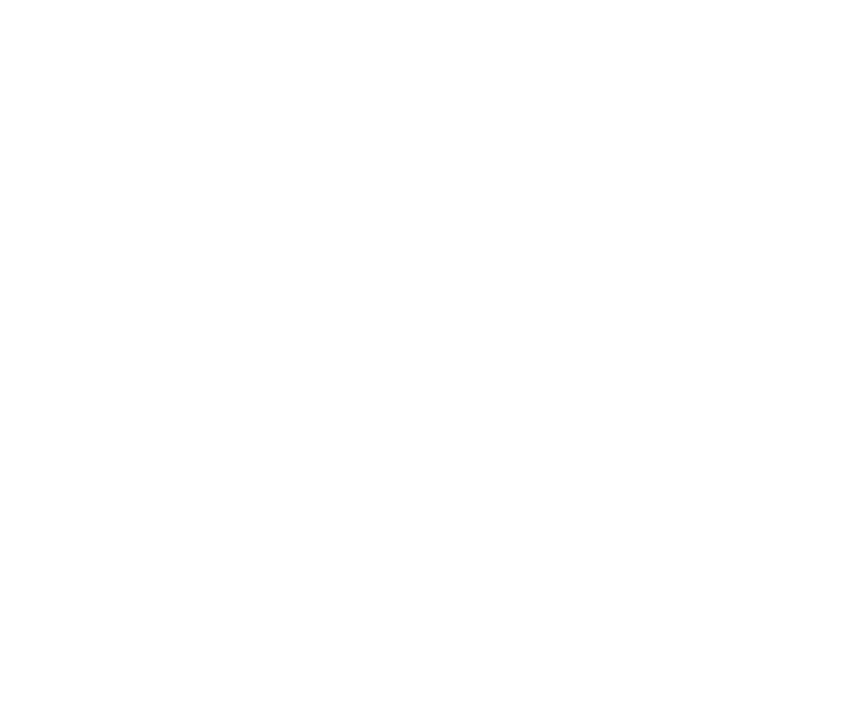
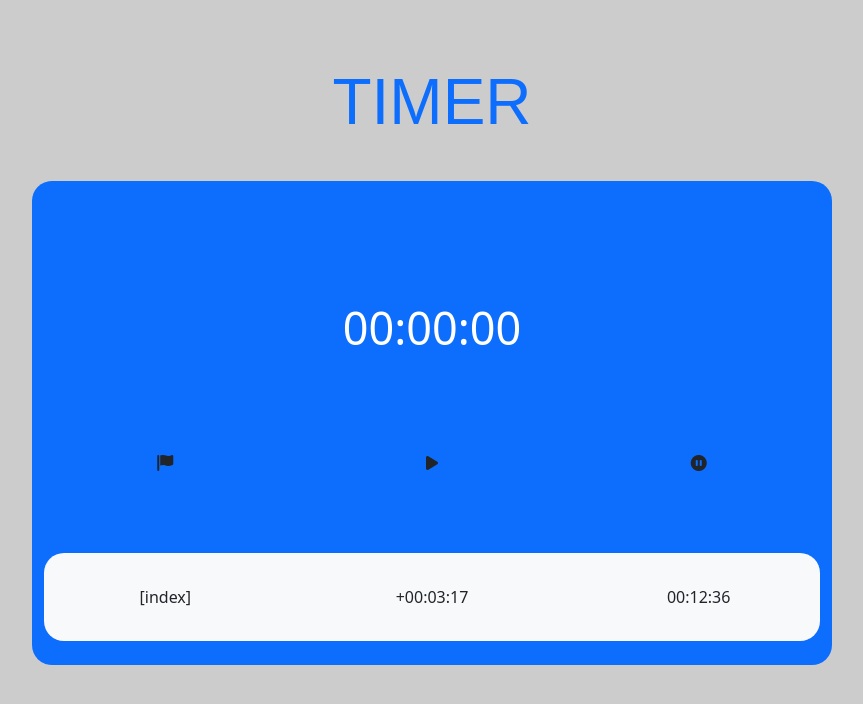
Before and after one commit to GuilhermeHRS/timer-app, a plain HTML site: page index.html in a window 1280 px wide. Shown: the whole page, without its empty margins (208-1071 px from the left). Drawn offline with nearby package versions, Linux system fonts and the light colour scheme; files that its build step writes are made by us from their sources.

Commit message:
Creating stylesheet and linking Bootstrap 5 CDN into the project

```diff
--- a/css/style.css
+++ b/css/style.css
@@ -0,0 +1,32 @@
+body {
+    display: flex;
+    justify-content: center;
+    align-items: center;
+    margin-top: 3vh;
+    background-color: #ccc;
+
+}
+
+main{
+    width: 800px;
+    border-radius: 50px;
+}
+
+.intro{
+    font-weight: bold;
+    font-family: arial,sans-serif;
+}
+
+.timer, .result {
+    border-radius: 20px;
+}
+
+.icons i {
+    width: 50px;
+    height: 50px;
+
+}
+
+.count {
+    font-size: 45px;
+}
--- a/index.html
+++ b/index.html
@@ -5,11 +5,50 @@
     <meta http-equiv="X-UA-Compatible" content="IE=edge">
     <meta name="viewport" content="width=device-width, initial-scale=1.0">
     <link href="https://cdn.jsdelivr.net/npm/bootstrap@5.0.2/dist/css/bootstrap.min.css" rel="stylesheet" integrity="sha384-EVSTQN3/azprG1Anm3QDgpJLIm9Nao0Yz1ztcQTwFspd3yD65VohhpuuCOmLASjC" crossorigin="anonymous">
-    <link rel="stylesheet" href="style.css">
+    <link rel="stylesheet" href="https://cdnjs.cloudflare.com/ajax/libs/font-awesome/6.1.1/css/all.min.css">
+    <link rel="stylesheet" href="./css/style.css">
     <title>Document</title>
 </head>
 <body>
+    <main>
+        <div class="intro py-3  text-center">
+            <div class="container">
+                <h2 class="text-primary display-3 my-4 ">TIMER</h2>
+            </div>
+        </div>
 
+        <div class="timer py-4 bg-primary">
+            <div class="container">
+                <h2 class="count my-5 p-xl-5 text-white text-center">00:00:00</h2>
+                <div class="content">
+                    <div class="icons row text-center">
+                        <div class="col ">
+                            <i class="fa-solid fa-flag"></i>
+                        </div>
+                        <div class="col">
+                            <i class="fa-solid fa-play"></i>
+                        </div>
+                        <div class="col ">
+                            <i class="fa-solid fa-circle-pause"></i>
+                        </div>
+                        <div class="col d-none">
+                            <i class="fa-solid fa-circle-pause"></i>
+                        </div>
+                    </div>
+
+                    <div class="result mt-5 py-3 bg-light">
+                        <div class="leaderboard">
+                            <div class="history row text-center pt-3">
+                                <p class="col">[index]</p>
+                                <p class="col">+00:03:17</p>
+                                <p class="col">00:12:36</p>
+                            </div>
+                        </div>
+                    </div>
+                </div>
+            </div>
+        </div>
+    </main>
 
     <script src="https://cdn.jsdelivr.net/npm/@popperjs/core@2.9.2/dist/umd/popper.min.js" integrity="sha384-IQsoLXl5PILFhosVNubq5LC7Qb9DXgDA9i+tQ8Zj3iwWAwPtgFTxbJ8NT4GN1R8p" crossorigin="anonymous"></script>
     <script src="https://cdn.jsdelivr.net/npm/bootstrap@5.0.2/dist/js/bootstrap.min.js" integrity="sha384-cVKIPhGWiC2Al4u+LWgxfKTRIcfu0JTxR+EQDz/bgldoEyl4H0zUF0QKbrJ0EcQF" crossorigin="anonymous"></script>
```
